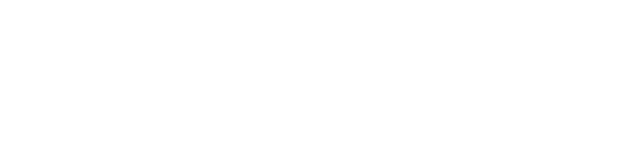
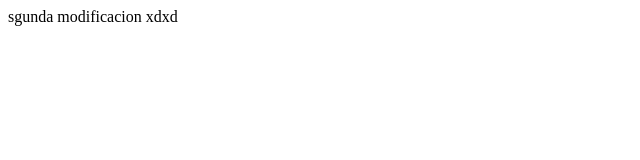
Before and after one commit to Grillo26/prueba, a plain HTML site: page segundoindex.html in a window 1280 px wide. Shown: the whole page, without its empty margins (0-640 px from the left). Drawn offline with Linux system fonts and the light colour scheme.

Commit message:
modificacion en index y segundoindex

```diff
--- a/segundoindex.html
+++ b/segundoindex.html
@@ -7,6 +7,7 @@
     <title>Document</title>
 </head>
 <body>
+    sgunda modificacion xdxd
 
 </body>
 </html>
```
Also changed, not shown: index.html (+1 -1 lines).
